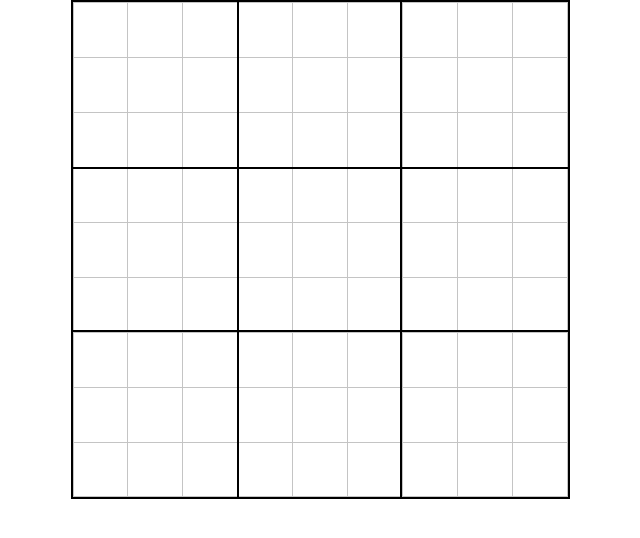
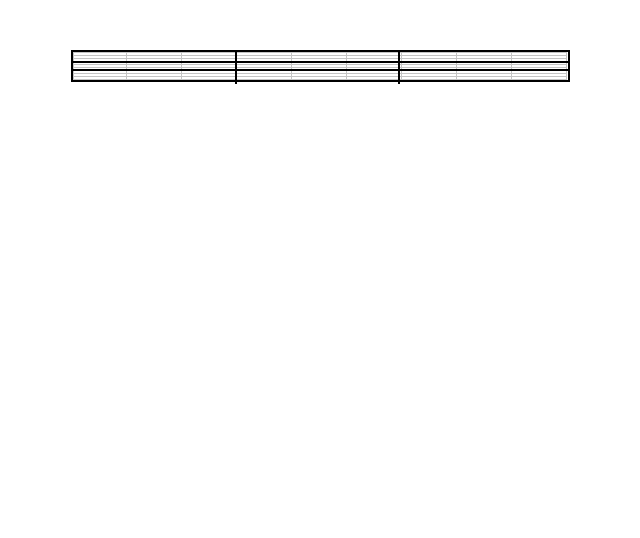
Before and after one commit to MajesticKoala/sudoku-solver, a Flask app: page / in a window 1280 px wide. Shown: the part 56-594 px from the top of the page, without its empty margins (322-962 px from the left). Run offline with Flask 2, Linux system fonts and the light colour scheme; some libraries are stand-ins or nearby versions.

Commit message:
Working on making grid dynamic

```diff
--- a/static/css/main.css
+++ b/static/css/main.css
@@ -1,12 +1,13 @@
 .game {
     margin: auto;
-    width: 495px;
-    height: 495px;
+    margin-top: 50px;
+    width: 100%;
+    max-width: 495px;
     background-color: white;
 }
 .mainSudoku {
-    width: 495px;
-    height: 495px;
+    width: 100%;
+    max-width: 495px;
     display: block;
     position: absolute;
 }
@@ -17,7 +18,6 @@
 
 .sudoku-table {
     display: block;
-    height: 100%;
     width: 100%;
     border: 2px solid black;
     box-sizing: content-box;
@@ -26,9 +26,9 @@
 .sudoku-table:after{
     content: "";
     display: block;
-    height: 165px;
+    height: 33.3333%;
     position: absolute;
-    top: 167px;
+    top: 33.33333%;
     left: 2px;
     width: 100%;
     border-top: 2px solid black;
@@ -41,8 +41,8 @@
     height: 100%;
     position: absolute;
     top: 2px;
-    left: 166px;
-    width: 165px;
+    left: 33.3333%;
+    width: 33.3333%;
     border-left: 2px solid black;
     border-right: 2px solid black;
 }
@@ -57,13 +57,13 @@
 .sudoku-row {
     display: flex;
     width: 100%;
-    height: 55px;
+    height: 11.11111%;
 }
 
 .sudoku-cell {
     display: flex;
     height: 100%;
-    width: 55px;
+    width: 11.1111%;
     border-top: 1px solid rgb(196, 196, 196);
     border-right: 1px solid rgb(196, 196, 196);
     box-sizing: border-box;
```
